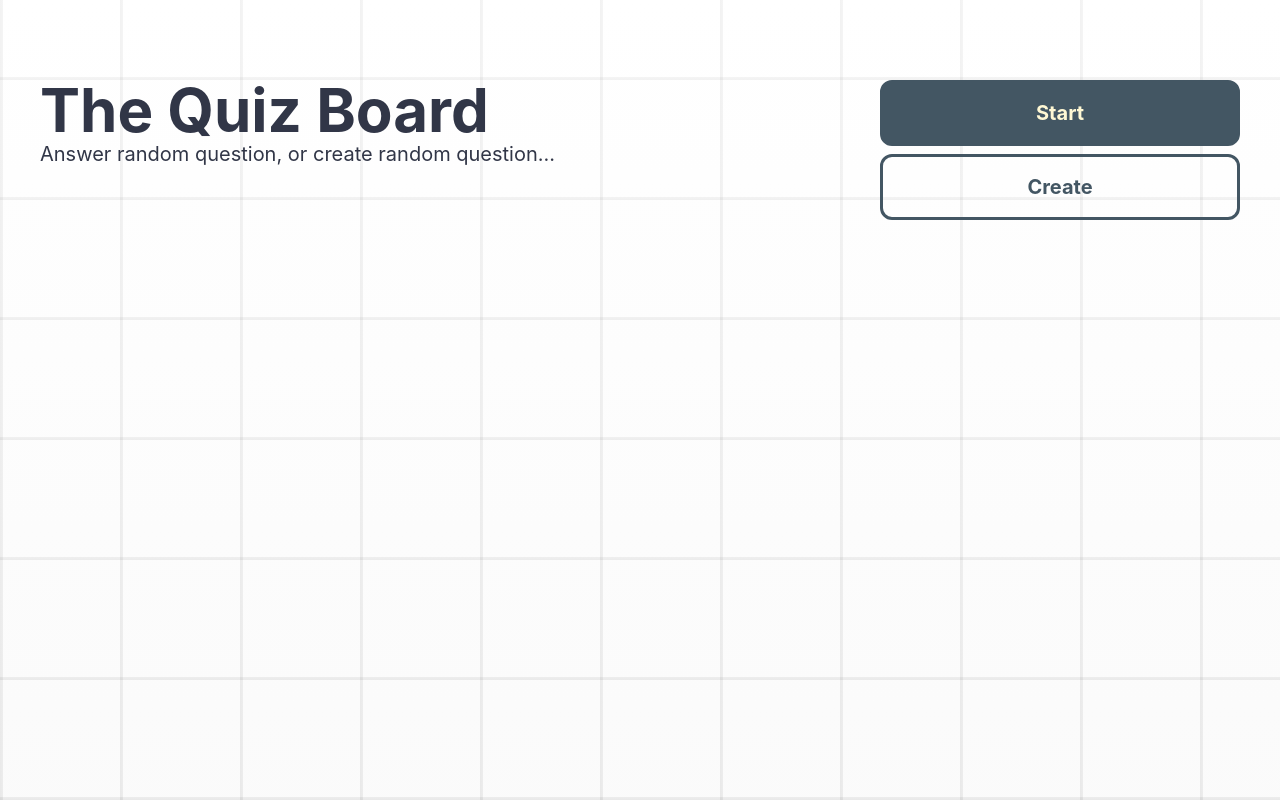
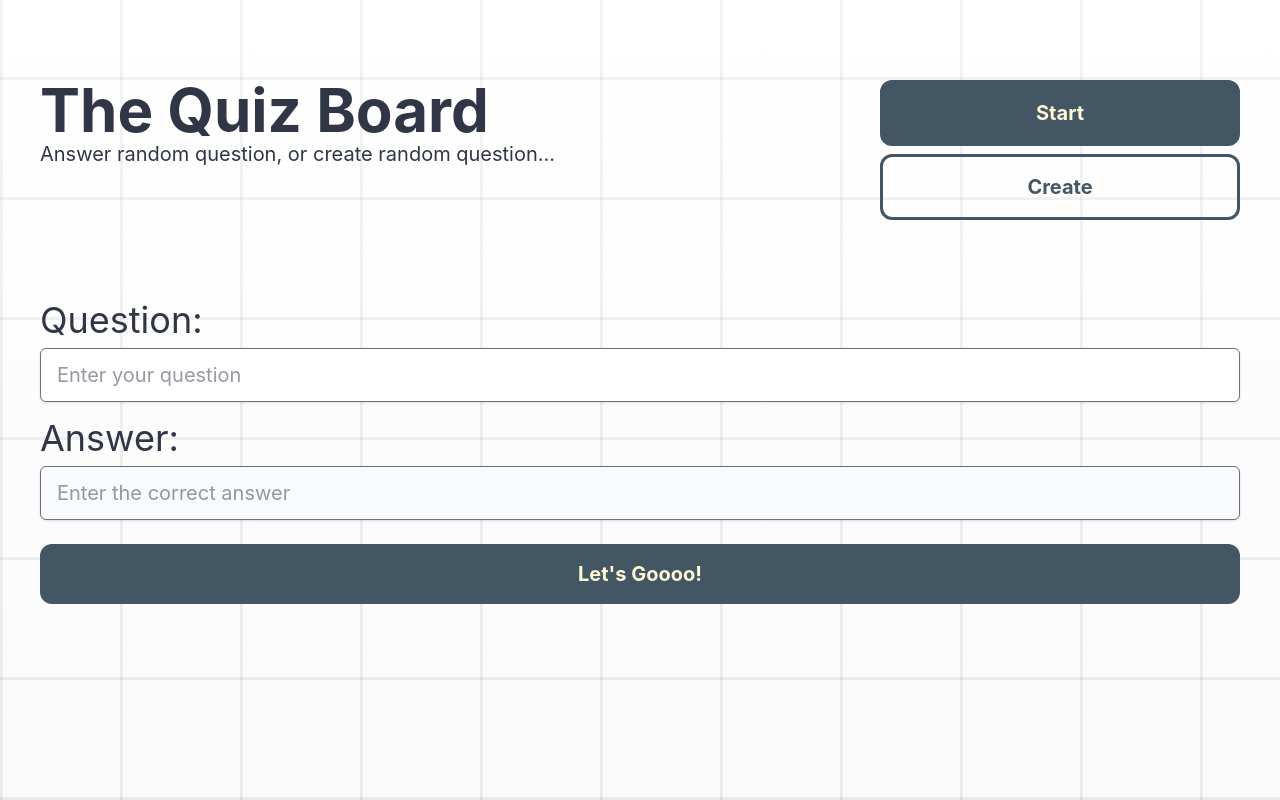
Before and after one commit to IkedaLab-Daniel/BambaBoard, a React (Vite) app in the folder client/: page / in a window 1280 px wide. Built offline with nearby package versions, Linux system fonts and the light colour scheme.

Commit message:
Client: Form.tsx

```diff
--- a/client/src/App.tsx
+++ b/client/src/App.tsx
@@ -1,10 +1,12 @@
 import './App.css'
+import Form from './components/Form'
 import Hero from './components/Hero'
 
 function App() {
   return (
     <div className='main'>
       <Hero />
+      <Form />
     </div>
   )
 }
--- /dev/null
+++ b/client/src/components/Form.tsx
@@ -0,0 +1,27 @@
+
+const Form: React.FC = () => {
+  return (
+    <form className='max-w-[1200px] mx-auto flex pt-20 flex-col gap-2'>
+      <label className="text-4xl">Question:</label>
+      <input
+        type="text"
+        placeholder="Enter your question"
+        className="w-full text-xl px-4 py-3 border bg-white border-gray-500 rounded-md shadow-sm focus:outline-none focus:ring-2 focus:ring-slate-500 focus:border-transparent"
+      />
+
+      <label className="text-4xl mt-2">Answer:</label>
+      <input
+        type="text"
+        placeholder="Enter the correct answer"
+        className="w-full text-xl px-4 py-3 border bg-slate-50 border-gray-500 rounded-md shadow-sm focus:outline-none focus:ring-2 focus:ring-slate-500 focus:border-transparent"
+      />
+      <button
+        type="submit"
+        className="mt-4 border-[#435663] bg-[#435663] text-[#FFF8D4] font-bold p-4 text-center text-xl rounded-xl hover:cursor-pointer hover:scale-[101%] transition duration-500 active:scale-[97%] active:opacity-50"
+      >Let's Goooo!
+      </button>
+    </form>
+  )
+}
+
+export default Form
```
